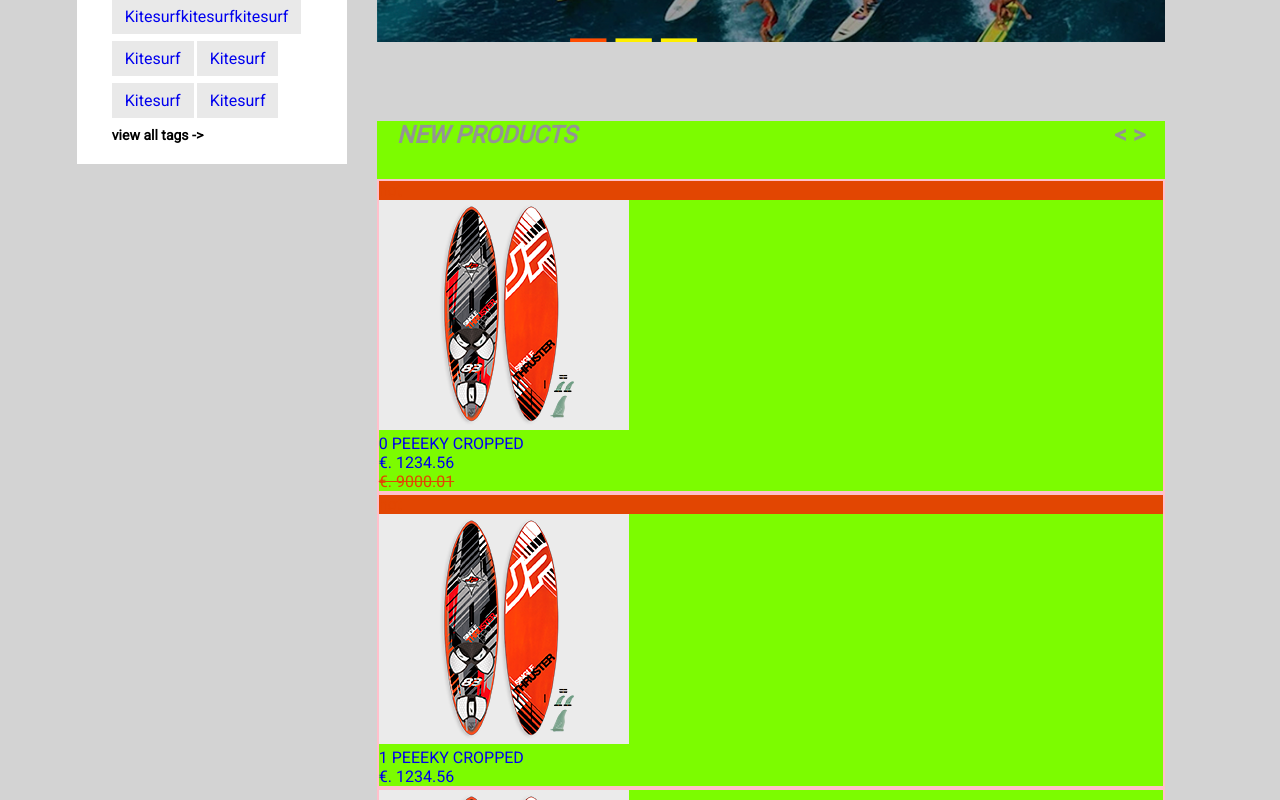
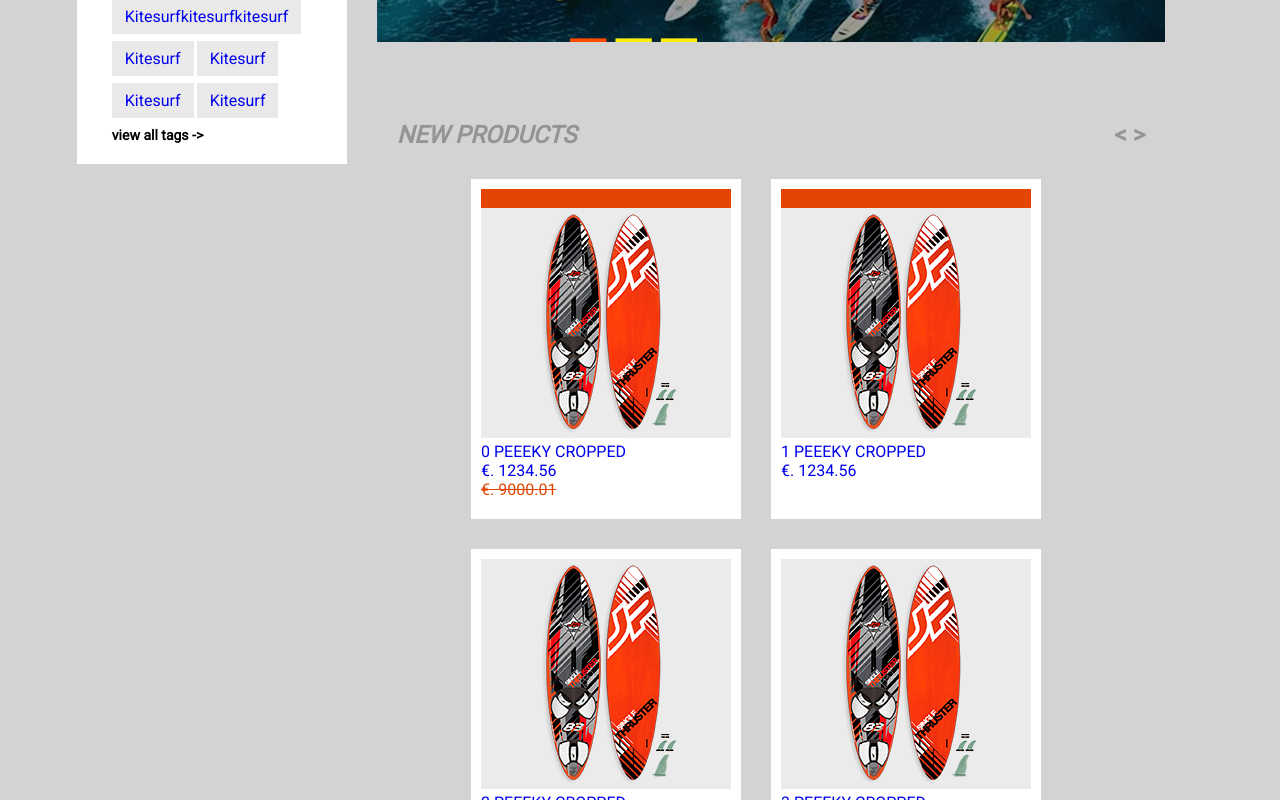
Before and after one commit to stesserHub/Modern-Front-End-3-Surf-House, a Vue app in the folder surfhouse/: page /#/ in a window 1280 px wide. Shown: the part 540-1340 px from the top of the page. Built offline with nearby package versions, Linux system fonts and the light colour scheme.

Commit message:
partial styling gallery looking very good

```diff
--- a/surfhouse/src/assets/styles/global.scss
+++ b/surfhouse/src/assets/styles/global.scss
@@ -64,9 +64,16 @@ h1,h2,h3,h4,h5 {
 }
 
 .productgallery {
-    background-color: lawngreen;
+    // background-color: lawngreen;
+
+    display: flex;
+    justify-content: center;
+    flex-wrap: wrap;
 
     .gallery-top {
+
+        width: 100%;
+
         margin-left: 20px;
         margin-right: 20px;
         margin-bottom: 30px;
@@ -78,5 +85,20 @@ h1,h2,h3,h4,h5 {
         }
     }
 
+    .product {
+
+        width: 250px;
+        height: 320px;
+        align-self: flex-start;
+
+        margin-right: 30px;
+        margin-bottom: 30px;
+        padding: 10px;
+
+        background-color: $plain;
+
+    }
+
+
 
 }
--- a/surfhouse/src/components/HomePage.vue
+++ b/surfhouse/src/components/HomePage.vue
@@ -19,7 +19,7 @@
 
             <div class="product" v-for="product in products.slice(0, 6)" :key="product.id">
                 <router-link :to="/product/ + product.id">
-                    <div style="border:2px solid pink;">
+                    <div>
                         <div class="label" v-if="product.label != null">
                             {{product.label}}
                         </div>
```
